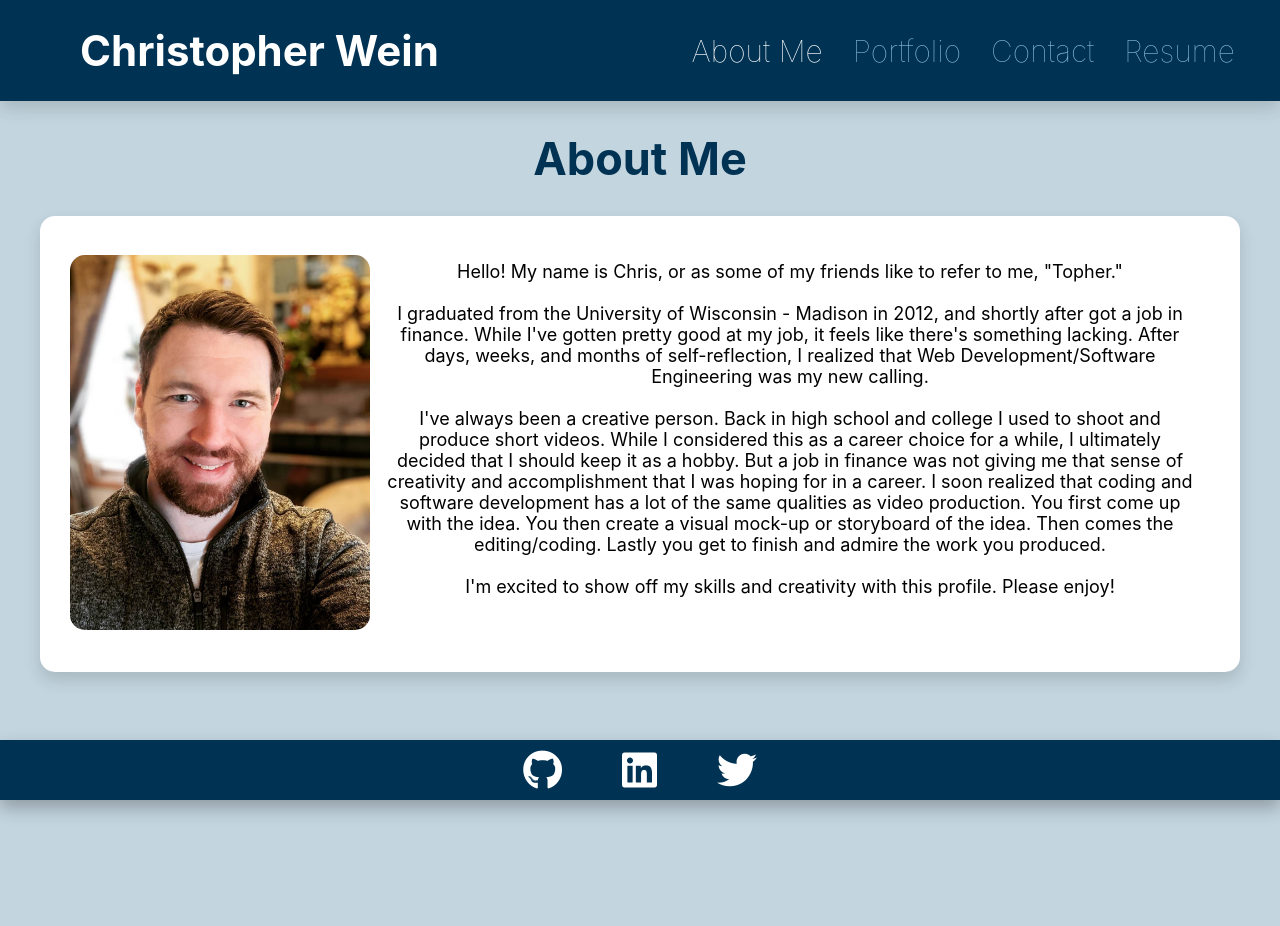
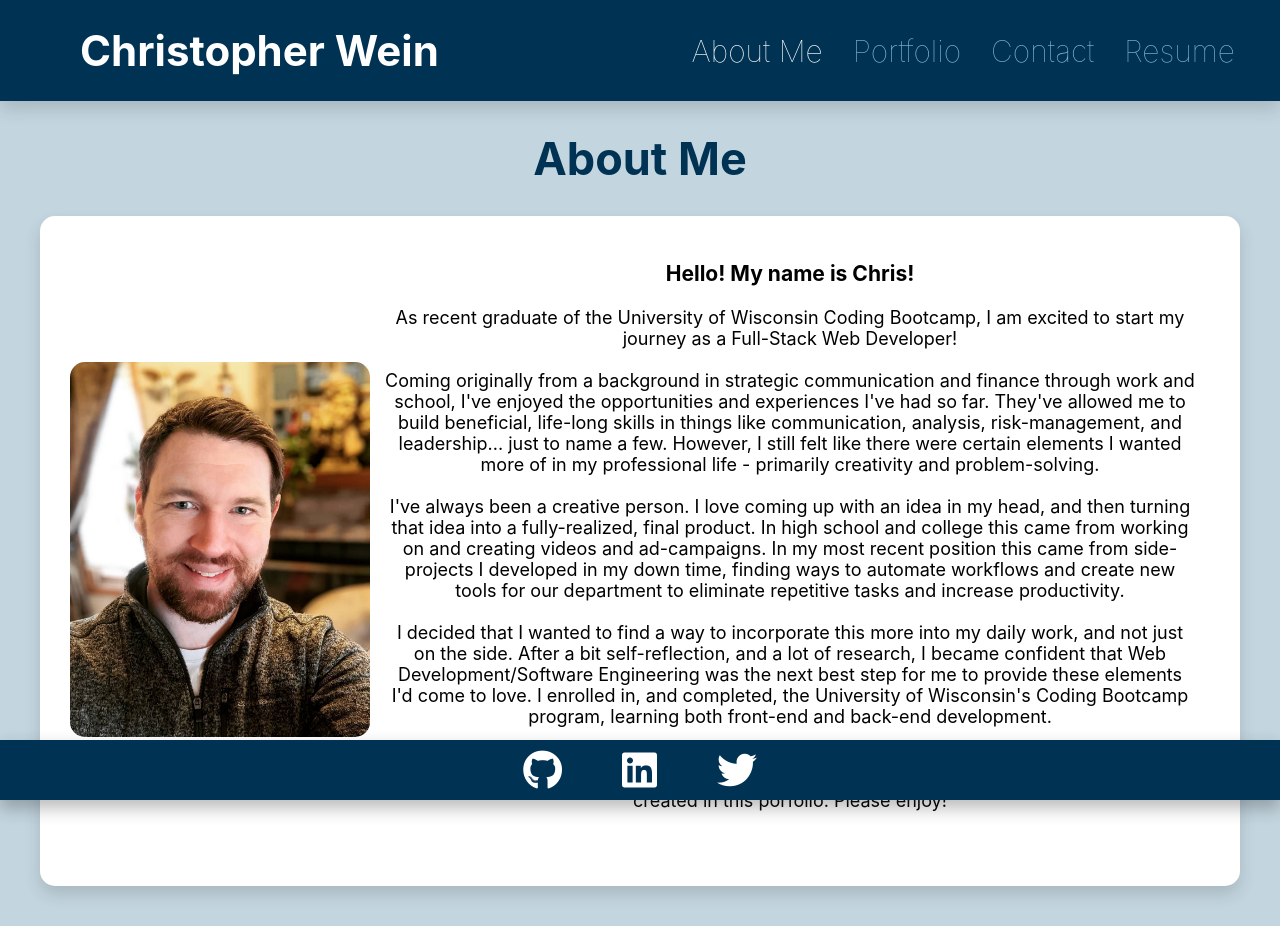
Before and after one commit to chriswein12/react-portfolio, a React (Create React App) app: page / in a window 1280 px wide. Before the commit the page ends 800 px from the top, so only its background shows below. Built offline with nearby package versions, Linux system fonts and the light colour scheme.

Commit message:
Rewrote the text in the About Me section

```diff
--- a/src/components/About/index.js
+++ b/src/components/About/index.js
@@ -15,22 +15,27 @@ function About() {
                     </div>
 
                     <div className="about-me-text">
-                        <p>Hello! My name is Chris, or as some of my friends like to refer to me, "Topher." </p>
+                        <h3>Hello! My name is Chris! </h3>
                         <br />
-                        <p>I graduated from the University of Wisconsin - Madison in 2012, and shortly after got a job in
-                        finance. While I've gotten pretty good at my job, it feels like there's something lacking. After
-                        days, weeks, and months of self-reflection, I realized that Web Development/Software Engineering was
-                    my new calling.</p>
+                        <p>As recent graduate of the University of Wisconsin Coding Bootcamp, I am excited to start my journey as a Full-Stack Web Developer!</p>
                         <br />
-                        <p>I've always been a creative person. Back in high school and college I used to shoot and produce short
-                        videos. While I considered this as a career choice for a while, I ultimately decided that I should
-                        keep it as a hobby. But a job in finance was not giving me that sense of creativity and
-                        accomplishment that I was hoping for in a career. I soon realized that coding and software
-                        development has a lot of the same qualities as video production. You first come up with the idea.
-                        You then create a visual mock-up or storyboard of the idea. Then comes the editing/coding. Lastly
-                    you get to finish and admire the work you produced. </p>
+                        <p>
+                            Coming originally from a background in strategic communication and finance through work and school, I've enjoyed the opportunities
+                            and experiences I've had so far. They've allowed me to build beneficial, life-long skills in things like communication, analysis, risk-management,
+                            and leadership... just to name a few.
+                            However, I still felt like there were certain elements I wanted more of in my professional life - primarily creativity and problem-solving.
+                        </p>
                         <br />
-                        <p>I'm excited to show off my skills and creativity with this profile. Please enjoy!</p>
+                        <p>
+                        I've always been a creative person. I love coming up with an idea in my head, and then turning that idea into a fully-realized, final product.
+                        In high school and college this came from working on and creating videos and ad-campaigns. In my most recent position this came from side-projects I developed in my down time, finding ways to
+                        automate workflows and create new tools for our department to eliminate repetitive tasks and increase productivity. </p>
+                        <br />
+                        <p>I decided that I wanted to find a way to incorporate this more into my daily work, and not just on the side.
+                        After a bit self-reflection, and a lot of research, I became confident that Web Development/Software Engineering was the next best step for me to
+                        provide these elements I'd come to love. I enrolled in, and completed, the University of Wisconsin's Coding Bootcamp program, learning both front-end and back-end development.</p>
+                        <br />
+                        <p>I'm excited to combine my previous skills and experience with the new knowledge that I've gained in web development, and invite you to spend some time viewing the projects I've created in this porfolio. Please enjoy!</p>
                     </div>
                 </div>
             </div>
```
